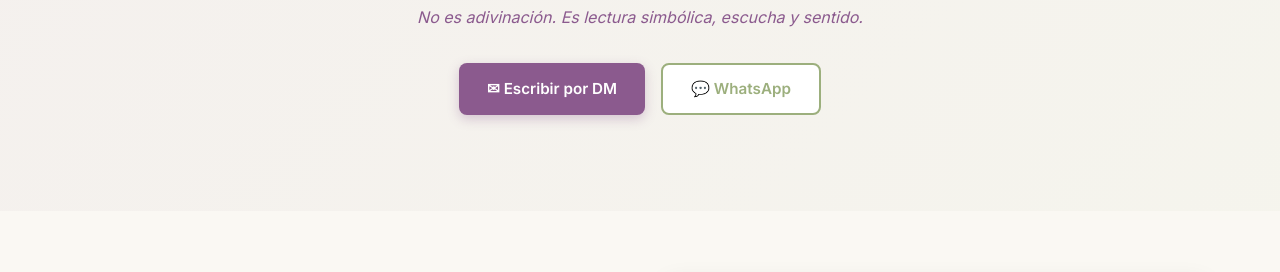
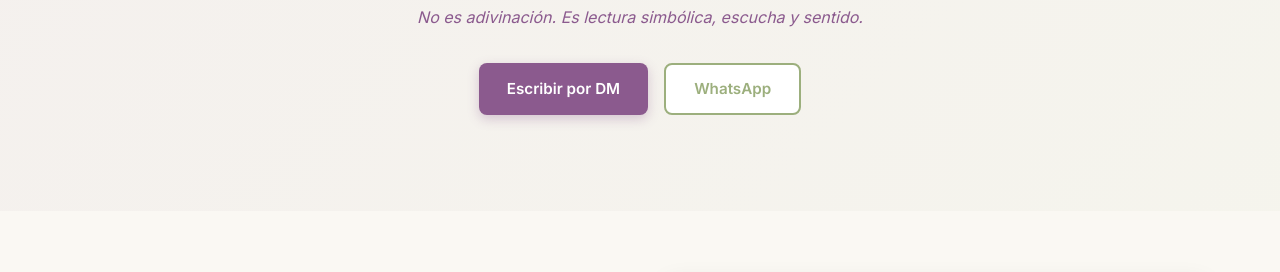
Before and after one commit to carlascolaro/cursotarotjung, a plain HTML site: page index.html in a window 1280 px wide. Shown: the part 364-636 px from the top of the page. Drawn offline with Linux system fonts and the light colour scheme.

Commit message:
Add files via upload

```diff
--- a/index.html
+++ b/index.html
@@ -38,8 +38,8 @@
             <p class="hero-description">Un recorrido profundo para comprender procesos internos, arquetipos y movimientos del inconsciente.</p>
             <p class="hero-subtitle">No es adivinación. Es lectura simbólica, escucha y sentido.</p>
             <div class="button-group">
-                <a href="https://instagram.com/psi.carlascolaro_tucoach" class="btn btn-primary" target="_blank">✉ Escribir por DM</a>
-                <a href="https://wa.me/34611813981" class="btn btn-secondary" target="_blank">💬 WhatsApp</a>
+                <a href="https://instagram.com/psi.carlascolaro_tucoach" class="btn btn-primary" target="_blank">Escribir por DM</a>
+                <a href="https://wa.me/34611813981" class="btn btn-secondary" target="_blank">WhatsApp</a>
             </div>
         </section>
 
@@ -206,10 +206,10 @@
         <!-- CTA FINAL -->
         <section class="cta-final">
             <h2>¿Listo/a para Empezar?</h2>
-            <p>Plazas limitadas. Para recibir información e inscribirse, escribeme por DM.</p>
+            <p>Plazas limitadas. Para recibir información e inscribirse, haz click aquí:</p>
             <div class="button-group">
-                <a href="https://instagram.com/psi.carlascolaro_tucoach" class="btn btn-primary" target="_blank">✉ Escribir por DM</a>
-                <a href="https://wa.me/34611813981" class="btn btn-secondary" target="_blank">💬 WhatsApp</a>
+                <a href="https://instagram.com/psi.carlascolaro_tucoach" class="btn btn-primary" target="_blank">Escribir por DM</a>
+                <a href="https://wa.me/34611813981" class="btn btn-secondary" target="_blank">WhatsApp</a>
             </div>
         </section>
     </main>
```
